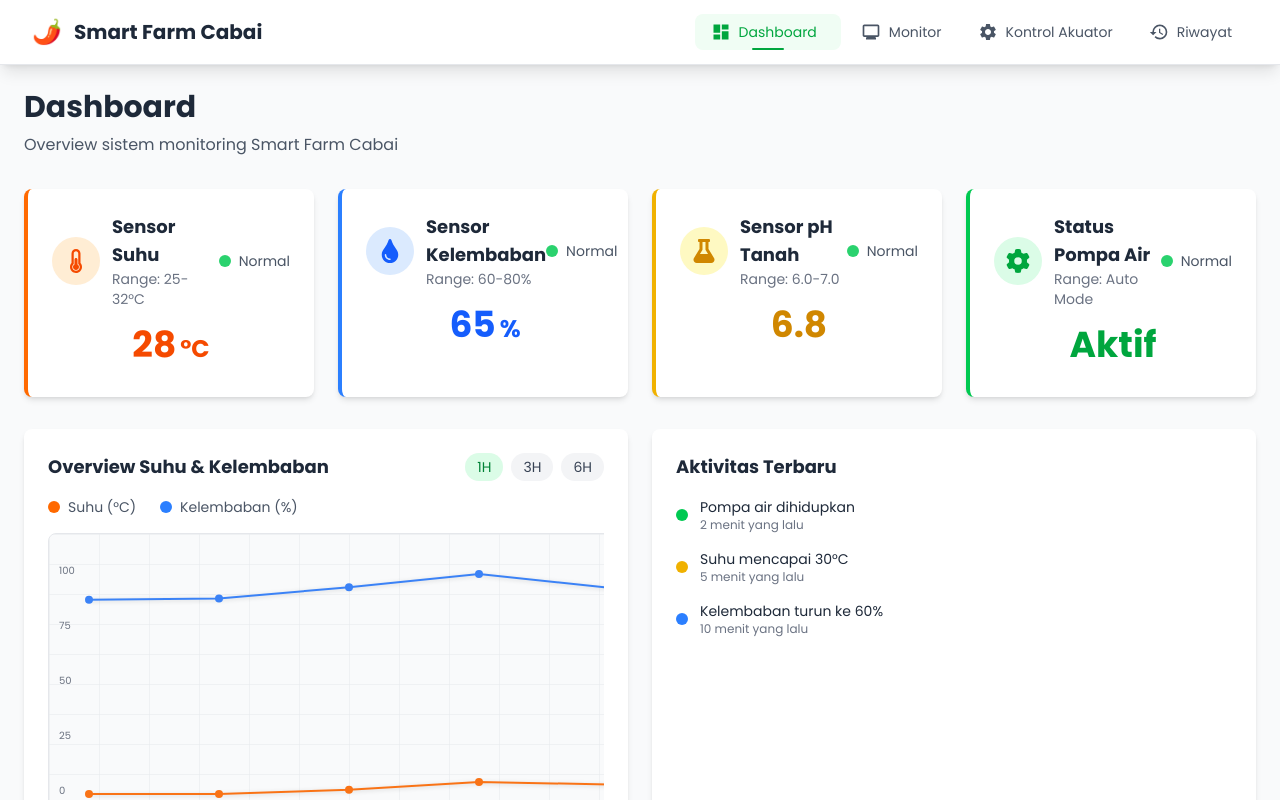
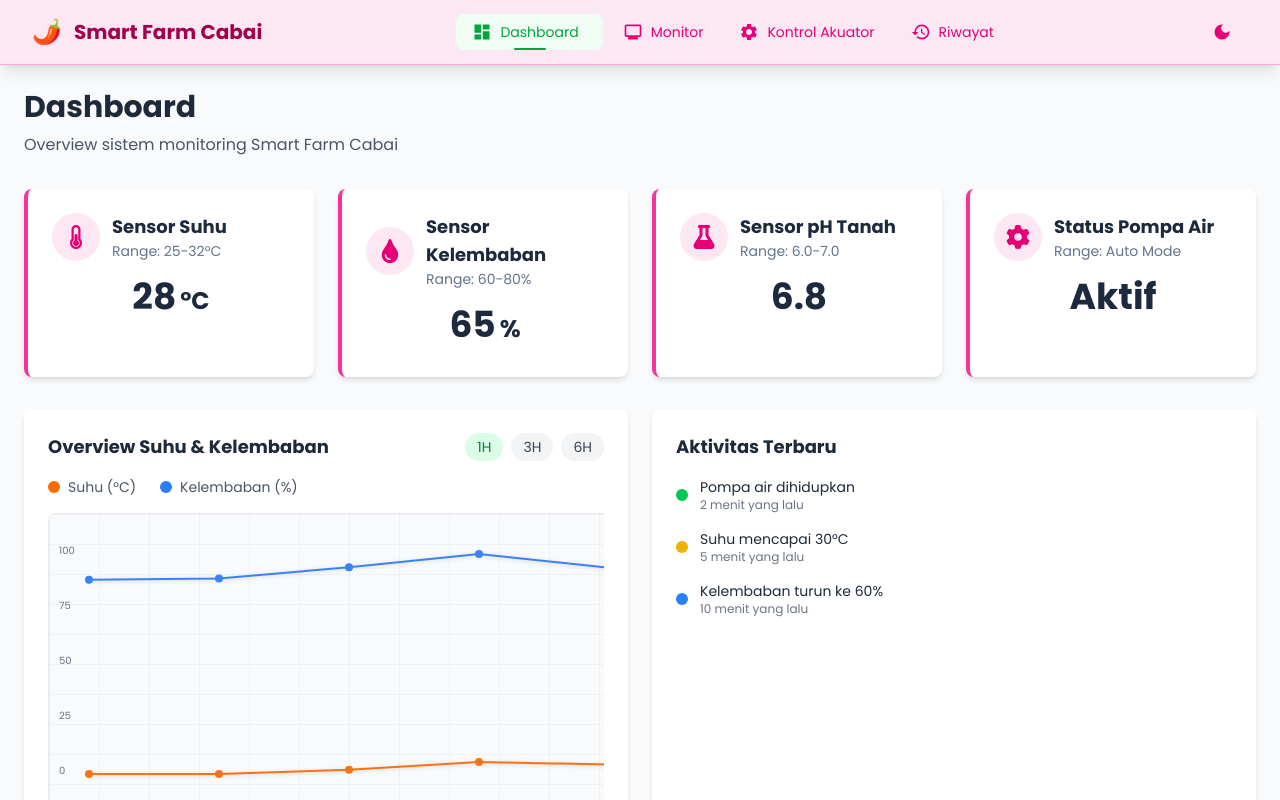
Before and after one commit to Jujustxr/smartfarmcabai, a React (Vite) app: page / in a window 1280 px wide. Shown: the top 800 px of the page. Built offline with nearby package versions, Linux system fonts and the light colour scheme.

Commit message:
updare darkmode

```diff
--- a/src/assets/components/Card.jsx
+++ b/src/assets/components/Card.jsx
@@ -1,70 +1,62 @@
+import useDarkMode from '../hooks/useDarkMode'
+
 const Card = ({
   title,
   icon,
   value,
   unit,
-  status = 'normal',
   normalRange,
-  bgColor = 'bg-white',
-  borderColor = 'border-green-500',
-  iconBg = 'bg-green-100',
-  iconColor = 'text-green-600',
-  valueColor = 'text-gray-800'
+  darkMode
 }) => {
-  const getStatusColor = (status) => {
-    switch(status) {
-      case 'normal':
-        return 'bg-green-500'
-      case 'warning':
-        return 'bg-yellow-500'
-      case 'danger':
-        return 'bg-red-500'
-      case 'offline':
-        return 'bg-gray-400'
-      default:
-        return 'bg-green-500'
-    }
-  }
+  const { isDarkMode: globalDarkMode } = useDarkMode()
+  const isDarkMode = darkMode !== undefined ? darkMode : globalDarkMode
 
-  const getStatusText = (status) => {
-    switch(status) {
-      case 'normal':
-        return 'Normal'
-      case 'warning':
-        return 'Peringatan'
-      case 'danger':
-        return 'Bahaya'
-      case 'offline':
-        return 'Offline'
-      default:
-        return 'Normal'
-    }
-  }
+  console.log('Card received darkMode prop:', darkMode, 'globalDarkMode:', globalDarkMode, 'final isDarkMode:', isDarkMode)
 
   return (
-    <div className={`${bgColor} p-6 rounded-lg shadow-md border-l-4 ${borderColor} transition-all duration-300 hover:shadow-lg`}>
+    <div className={`p-6 rounded-lg shadow-md border-l-4 transition-all duration-300 hover:shadow-lg ${
+      isDarkMode
+        ? 'bg-slate-800 border-emerald-400 hover:bg-slate-700'
+        : 'bg-white border-pink-500 hover:bg-pink-50'
+    }`}>
       <div className="flex items-center justify-between mb-4">
         <div className="flex items-center space-x-3">
-          <div className={`${iconBg} p-3 rounded-full`}>
-            <div className={`w-6 h-6 ${iconColor}`}>
+          <div className={`p-3 rounded-full ${
+            isDarkMode
+              ? 'bg-emerald-900/30'
+              : 'bg-pink-100'
+          }`}>
+            <div className={`w-6 h-6 ${
+              isDarkMode
+                ? 'text-emerald-400'
+                : 'text-pink-600'
+            }`}>
               {icon}
             </div>
           </div>
           <div>
-            <h3 className="text-lg font-semibold text-gray-800">{title}</h3>
+            <h3 className={`text-lg font-semibold ${
+              isDarkMode
+                ? 'text-slate-100'
+                : 'text-slate-800'
+            }`}>{title}</h3>
             {normalRange && (
-              <p className="text-sm text-gray-500">Range: {normalRange}</p>
+              <p className={`text-sm ${
+                isDarkMode
+                  ? 'text-slate-400'
+                  : 'text-slate-500'
+              }`}>Range: {normalRange}</p>
             )}
           </div>
-        </div>
-        <div className="flex items-center space-x-2">
-          <div className={`w-3 h-3 ${getStatusColor(status)} rounded-full animate-pulse`}></div>
-          <span className="text-sm font-medium text-gray-600">{getStatusText(status)}</span>
         </div>
       </div>
 
       <div className="text-center">
-        <div className={`text-4xl font-bold ${valueColor} mb-2`}>
+        <div className={`text-4xl font-bold mb-2 ${
+          isDarkMode
+            ? 'text-slate-100'
+            : 'text-slate-800'
+        }`}>
           {value}{unit && <span className="text-2xl ml-1">{unit}</span>}
         </div>
       </div>
--- a/src/assets/components/Navbar.jsx
+++ b/src/assets/components/Navbar.jsx
@@ -1,16 +1,20 @@
 import { useState } from 'react'
 import useToggleMenu from '../hooks/useTogglemenu'
+import useDarkMode from '../hooks/useDarkMode'
 import {
   MdDashboard,
   MdMonitor,
   MdSettings,
   MdHistory,
   MdMenu,
-  MdClose
+  MdClose,
+  MdDarkMode,
+  MdLightMode
 } from 'react-icons/md'
 
 const Navbar = ({ currentPage, setCurrentPage }) => {
   const { isMenuOpen, toggleMenu, closeMenu } = useToggleMenu()
+  const { isDarkMode, toggleDarkMode } = useDarkMode()
 
   const menuItems = [
     {
@@ -36,49 +40,128 @@ const Navbar = ({ currentPage, setCurrentPage }) => {
   ]
 
   return (
-    <nav className="bg-white shadow-lg border-b border-gray-200">
+    <nav className={`shadow-lg border-b transition-colors duration-300 ${isDarkMode ? 'bg-gray-800 border-gray-600' : 'bg-pink-100 border-pink-300'}`}>
       <div className="max-w-7xl mx-auto px-4 sm:px-6 lg:px-8">
         <div className="flex justify-between items-center h-16">
           {/* Logo */}
           <div className="flex items-center space-x-3">
             <div className="text-2xl">🌶️</div>
-            <h1 className="text-xl font-semibold text-gray-800">
+            <h1 className={`text-xl font-semibold ${isDarkMode ? 'text-gray-100' : 'text-pink-800'}`}>
               Smart Farm Cabai
             </h1>
           </div>
 
           {/* Menu Items */}
           <div className="hidden md:flex space-x-1">
-            {menuItems.map((item) => (
+            {/* Dashboard */}
             <button
-                key={item.id}
-                onClick={() => setCurrentPage(item.id)}
+              onClick={() => setCurrentPage('dashboard')}
               className={`
                 relative px-4 py-2 rounded-lg text-sm font-medium
                 transition-all duration-300 ease-in-out
                 flex items-center space-x-2
-                  ${currentPage === item.id
+                ${currentPage === 'dashboard'
                   ? 'text-green-600 bg-green-50'
-                    : 'text-gray-600 hover:text-green-600 hover:bg-gray-50'
+                  : `${isDarkMode ? 'text-gray-300 hover:bg-gray-700 hover:text-green-400' : 'text-pink-600 hover:bg-pink-200 hover:text-green-600'}`
                 }
               `}
             >
-                <span>{item.icon}</span>
-                <span>{item.label}</span>
+              <span><MdDashboard className="w-5 h-5" /></span>
+              <span>Dashboard</span>
 
               {/* Active indicator */}
-                {currentPage === item.id && (
+              {currentPage === 'dashboard' && (
                 <div className="absolute bottom-0 left-1/2 transform -translate-x-1/2 w-8 h-0.5 bg-green-600 rounded-full animate-pulse"></div>
               )}
             </button>
-            ))}
+
+            {/* Monitor */}
+            <button
+              onClick={() => setCurrentPage('monitor')}
+              className={`
+                relative px-4 py-2 rounded-lg text-sm font-medium
+                transition-all duration-300 ease-in-out
+                flex items-center space-x-2
+                ${currentPage === 'monitor'
+                  ? 'text-green-600 bg-green-50'
+                  : `${isDarkMode ? 'text-gray-300 hover:bg-gray-700 hover:text-green-400' : 'text-pink-600 hover:bg-pink-200 hover:text-green-600'}`
+                }
+              `}
+            >
+              <span><MdMonitor className="w-5 h-5" /></span>
+              <span>Monitor</span>
+
+              {/* Active indicator */}
+              {currentPage === 'monitor' && (
+                <div className="absolute bottom-0 left-1/2 transform -translate-x-1/2 w-8 h-0.5 bg-green-600 rounded-full animate-pulse"></div>
+              )}
+            </button>
+
+            {/* Kontrol Akuator */}
+            <button
+              onClick={() => setCurrentPage('kontrol')}
+              className={`
+                relative px-4 py-2 rounded-lg text-sm font-medium
+                transition-all duration-300 ease-in-out
+                flex items-center space-x-2
+                ${currentPage === 'kontrol'
+                  ? 'text-green-600 bg-green-50'
+                  : `${isDarkMode ? 'text-gray-300 hover:bg-gray-700 hover:text-green-400' : 'text-pink-600 hover:bg-pink-200 hover:text-green-600'}`
+                }
+              `}
+            >
+              <span><MdSettings className="w-5 h-5" /></span>
+              <span>Kontrol Akuator</span>
+
+              {/* Active indicator */}
+              {currentPage === 'kontrol' && (
+                <div className="absolute bottom-0 left-1/2 transform -translate-x-1/2 w-8 h-0.5 bg-green-600 rounded-full animate-pulse"></div>
+              )}
+            </button>
+
+            {/* Riwayat */}
+            <button
+              onClick={() => setCurrentPage('riwayat')}
+              className={`
+                relative px-4 py-2 rounded-lg text-sm font-medium
+                transition-all duration-300 ease-in-out
+                flex items-center space-x-2
+                ${currentPage === 'riwayat'
+                  ? 'text-green-600 bg-green-50'
+                  : `${isDarkMode ? 'text-gray-300 hover:bg-gray-700 hover:text-green-400' : 'text-pink-600 hover:bg-pink-200 hover:text-green-600'}`
+                }
+              `}
+            >
+              <span><MdHistory className="w-5 h-5" /></span>
+              <span>Riwayat</span>
+
+              {/* Active indicator */}
+              {currentPage === 'riwayat' && (
+                <div className="absolute bottom-0 left-1/2 transform -translate-x-1/2 w-8 h-0.5 bg-green-600 rounded-full animate-pulse"></div>
+              )}
+            </button>
           </div>
+
+          {/* Right side buttons */}
+          <div className="flex items-center space-x-2">
+            {/* Dark mode toggle */}
+            <button
+              onClick={toggleDarkMode}
+              className={`p-2 rounded-lg transition-all duration-200 ${isDarkMode ? 'text-gray-300 hover:text-green-400 hover:bg-gray-700' : 'text-pink-600 hover:text-green-600 hover:bg-pink-200'}`}
+              title={isDarkMode ? 'Switch to Light Mode' : 'Switch to Dark Mode'}
+            >
+              {isDarkMode ? (
+                <MdLightMode className="w-5 h-5" />
+              ) : (
+                <MdDarkMode className="w-5 h-5" />
+              )}
+            </button>
 
             {/* Mobile menu button */}
             <div className="md:hidden">
               <button
                 onClick={toggleMenu}
-              className="text-gray-600 hover:text-green-600 transition-colors duration-200"
+                className={`transition-colors duration-200 ${isDarkMode ? 'text-gray-300 hover:text-green-400' : 'text-pink-600 hover:text-green-600'}`}
               >
                 {isMenuOpen ? (
                   <MdClose className="w-6 h-6" />
@@ -88,32 +171,109 @@ const Navbar = ({ currentPage, setCurrentPage }) => {
               </button>
             </div>
           </div>
+        </div>
 
         {/* Mobile menu */}
         {isMenuOpen && (
-          <div className="md:hidden border-t border-gray-200">
+          <div className={`md:hidden border-t ${isDarkMode ? 'border-gray-600' : 'border-pink-300'}`}>
             <div className="py-2 space-y-1">
-              {menuItems.map((item) => (
+              {/* Dashboard Mobile */}
               <button
-                  key={item.id}
                 onClick={() => {
-                    setCurrentPage(item.id)
+                  setCurrentPage('dashboard')
                   closeMenu()
                 }}
                 className={`
                   w-full text-left px-4 py-3 text-sm font-medium
                   transition-all duration-200
                   flex items-center space-x-3
-                    ${currentPage === item.id
+                  ${currentPage === 'dashboard'
                     ? 'text-green-600 bg-green-50 border-r-2 border-green-600'
-                      : 'text-gray-600 hover:text-green-600 hover:bg-gray-50'
+                    : `${isDarkMode ? 'text-gray-300 hover:text-green-400 hover:bg-gray-700' : 'text-pink-600 hover:text-green-600 hover:bg-pink-200'}`
                   }
                 `}
               >
-                  <span>{item.icon}</span>
-                  <span>{item.label}</span>
+                <span><MdDashboard className="w-5 h-5" /></span>
+                <span>Dashboard</span>
               </button>
-              ))}
+
+              {/* Monitor Mobile */}
+              <button
+                onClick={() => {
+                  setCurrentPage('monitor')
+                  closeMenu()
+                }}
+                className={`
+                  w-full text-left px-4 py-3 text-sm font-medium
+                  transition-all duration-200
+                  flex items-center space-x-3
+                  ${currentPage === 'monitor'
+                    ? 'text-green-600 bg-green-50 border-r-2 border-green-600'
+                    : `${isDarkMode ? 'text-gray-300 hover:text-green-400 hover:bg-gray-700' : 'text-pink-600 hover:text-green-600 hover:bg-pink-200'}`
+                  }
+                `}
+              >
+                <span><MdMonitor className="w-5 h-5" /></span>
+                <span>Monitor</span>
+              </button>
+
+              {/* Kontrol Akuator Mobile */}
+              <button
+                onClick={() => {
+                  setCurrentPage('kontrol')
+                  closeMenu()
+                }}
+                className={`
+                  w-full text-left px-4 py-3 text-sm font-medium
+                  transition-all duration-200
+                  flex items-center space-x-3
+                  ${currentPage === 'kontrol'
+                    ? 'text-green-600 bg-green-50 border-r-2 border-green-600'
+                    : `${isDarkMode ? 'text-gray-300 hover:text-green-400 hover:bg-gray-700' : 'text-pink-600 hover:text-green-600 hover:bg-pink-200'}`
+                  }
+                `}
+              >
+                <span><MdSettings className="w-5 h-5" /></span>
+                <span>Kontrol Akuator</span>
+              </button>
+
+              {/* Riwayat Mobile */}
+              <button
+                onClick={() => {
+                  setCurrentPage('riwayat')
+                  closeMenu()
+                }}
+                className={`
+                  w-full text-left px-4 py-3 text-sm font-medium
+                  transition-all duration-200
+                  flex items-center space-x-3
+                  ${currentPage === 'riwayat'
+                    ? 'text-green-600 bg-green-50 border-r-2 border-green-600'
+                    : `${isDarkMode ? 'text-gray-300 hover:text-green-400 hover:bg-gray-700' : 'text-pink-600 hover:text-green-600 hover:bg-pink-200'}`
+                  }
+                `}
+              >
+                <span><MdHistory className="w-5 h-5" /></span>
+                <span>Riwayat</span>
+              </button>
+
+              {/* Dark Mode Toggle Mobile */}
+              <button
+                onClick={() => {
+                  toggleDarkMode()
+                  closeMenu()
+                }}
+                className={`w-full text-left px-4 py-3 text-sm font-medium transition-all duration-200 flex items-center space-x-3 ${isDarkMode ? 'text-gray-300 hover:text-green-400 hover:bg-gray-700' : 'text-pink-600 hover:text-green-600 hover:bg-pink-200'}`}
+              >
+                <span>
+                  {isDarkMode ? (
+                    <MdLightMode className="w-5 h-5" />
+                  ) : (
+                    <MdDarkMode className="w-5 h-5" />
+                  )}
+                </span>
+                <span>{isDarkMode ? 'Light Mode' : 'Dark Mode'}</span>
+              </button>
             </div>
           </div>
         )}
--- /dev/null
+++ b/src/assets/hooks/useDarkMode.js
@@ -0,0 +1,34 @@
+import { useState, useEffect } from 'react'
+
+const useDarkMode = () => {
+  const [isDarkMode, setIsDarkMode] = useState(() => {
+    // Check localStorage and system preference
+    const savedMode = localStorage.getItem('darkMode')
+    if (savedMode !== null) {
+      return JSON.parse(savedMode)
+    }
+    // Default to system preference
+    return window.matchMedia('(prefers-color-scheme: dark)').matches
+  })
+
+  useEffect(() => {
+    // Apply dark mode to document
+    if (isDarkMode) {
+      document.documentElement.classList.add('dark')
+    } else {
+      document.documentElement.classList.remove('dark')
+    }
+
+    // Save to localStorage
+    localStorage.setItem('darkMode', JSON.stringify(isDarkMode))
+  }, [isDarkMode])
+
+  const toggleDarkMode = () => {
+    setIsDarkMode(!isDarkMode)
+  }
+
+  console.log('useDarkMode hook - returning:', { isDarkMode, toggleDarkMode })
+  return { isDarkMode, toggleDarkMode }
+}
+
+export default useDarkMode
--- a/src/assets/pages/Dashboard.jsx
+++ b/src/assets/pages/Dashboard.jsx
@@ -1,5 +1,6 @@
 import Card from '../components/Card'
 import Chart from '../components/Chart'
+import useDarkMode from '../hooks/useDarkMode'
 import {
   FaThermometerHalf,
   FaTint,
@@ -8,6 +9,10 @@ import {
 import { FaGear } from 'react-icons/fa6'
 
 const Dashboard = () => {
+  const darkModeHook = useDarkMode()
+  console.log('Dashboard - full hook object:', darkModeHook)
+  const { isDarkMode } = darkModeHook
+  console.log('Dashboard - extracted isDarkMode:', isDarkMode, typeof isDarkMode)
   // Data sementara untuk chart dashboard
   const generateDashboardChartData = () => {
     const data = []
@@ -53,12 +58,8 @@ const Dashboard = () => {
             icon={<FaThermometerHalf className="w-6 h-6" />}
             value="28"
             unit="°C"
-            status="normal"
             normalRange="25-32°C"
-            borderColor="border-orange-500"
-            iconBg="bg-orange-100"
-            iconColor="text-orange-600"
-            valueColor="text-orange-600"
+            darkMode={isDarkMode}
           />
 
           {/* Card Sensor Kelembaban */}
@@ -67,12 +68,8 @@ const Dashboard = () => {
             icon={<FaTint className="w-6 h-6" />}
             value="65"
             unit="%"
-            status="normal"
             normalRange="60-80%"
-            borderColor="border-blue-500"
-            iconBg="bg-blue-100"
-            iconColor="text-blue-600"
-            valueColor="text-blue-600"
+            darkMode={isDarkMode}
           />
 
           {/* Card Sensor pH Tanah */}
@@ -81,12 +78,8 @@ const Dashboard = () => {
             icon={<FaFlask className="w-6 h-6" />}
             value="6.8"
             unit=""
-            status="normal"
             normalRange="6.0-7.0"
-            borderColor="border-yellow-500"
-            iconBg="bg-yellow-100"
-            iconColor="text-yellow-600"
-            valueColor="text-yellow-600"
+            darkMode={isDarkMode}
           />
 
           {/* Card Status Pompa Air */}
@@ -95,12 +88,8 @@ const Dashboard = () => {
             icon={<FaGear className="w-6 h-6" />}
             value="Aktif"
             unit=""
-            status="normal"
             normalRange="Auto Mode"
-            borderColor="border-green-500"
-            iconBg="bg-green-100"
-            iconColor="text-green-600"
-            valueColor="text-green-600"
+            darkMode={isDarkMode}
           />
         </div>
 
--- /dev/null
+++ b/tailwind.config.js
@@ -0,0 +1,27 @@
+/** @type {import('tailwindcss').Config} */
+export default {
+  content: [
+    "./index.html",
+    "./src/**/*.{js,ts,jsx,tsx}",
+  ],
+  darkMode: 'class', // Enable class-based dark mode
+  theme: {
+    extend: {
+      colors: {
+        green: {
+          50: '#f0fdf4',
+          100: '#dcfce7',
+          200: '#bbf7d0',
+          300: '#86efac',
+          400: '#4ade80',
+          500: '#22c55e',
+          600: '#16a34a',
+          700: '#15803d',
+          800: '#166534',
+          900: '#14532d',
+        }
+      }
+    },
+  },
+  plugins: [],
+}
```
Lines whose indentation alone changed are shown as unchanged.
